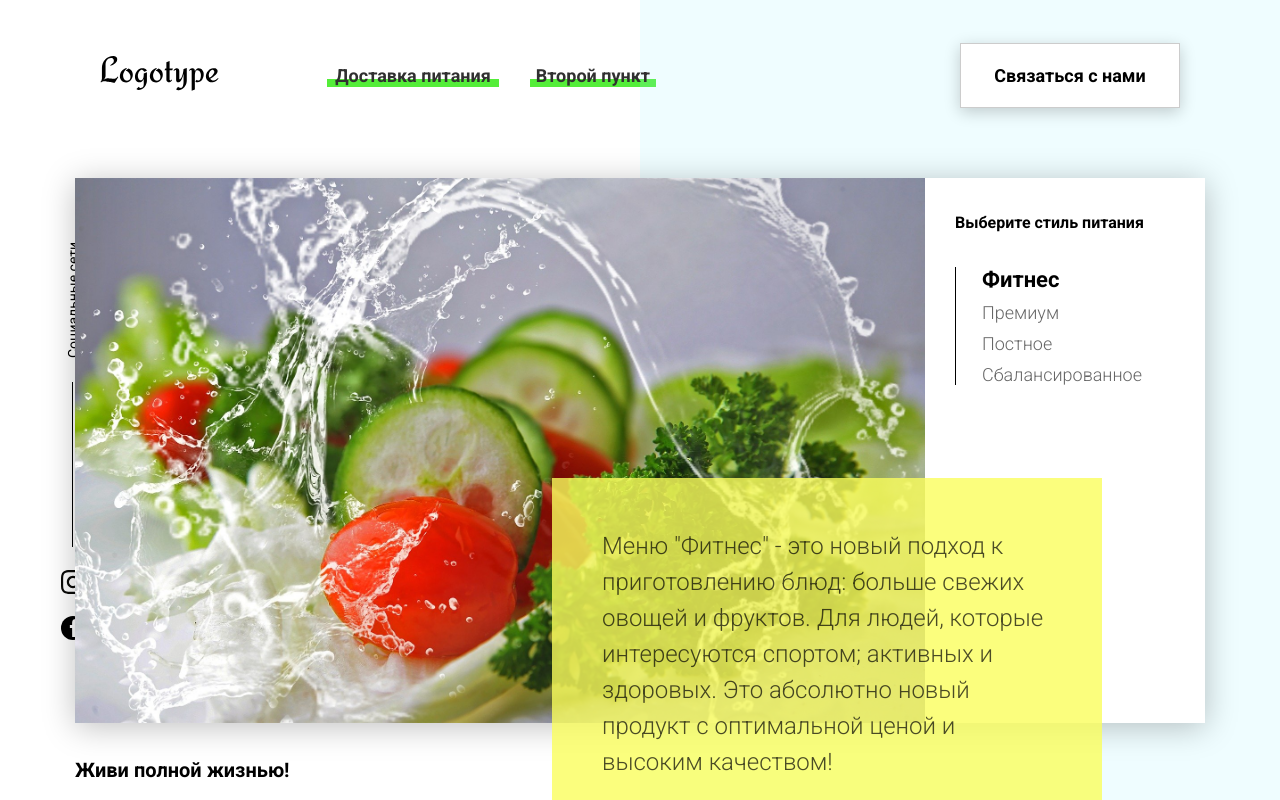
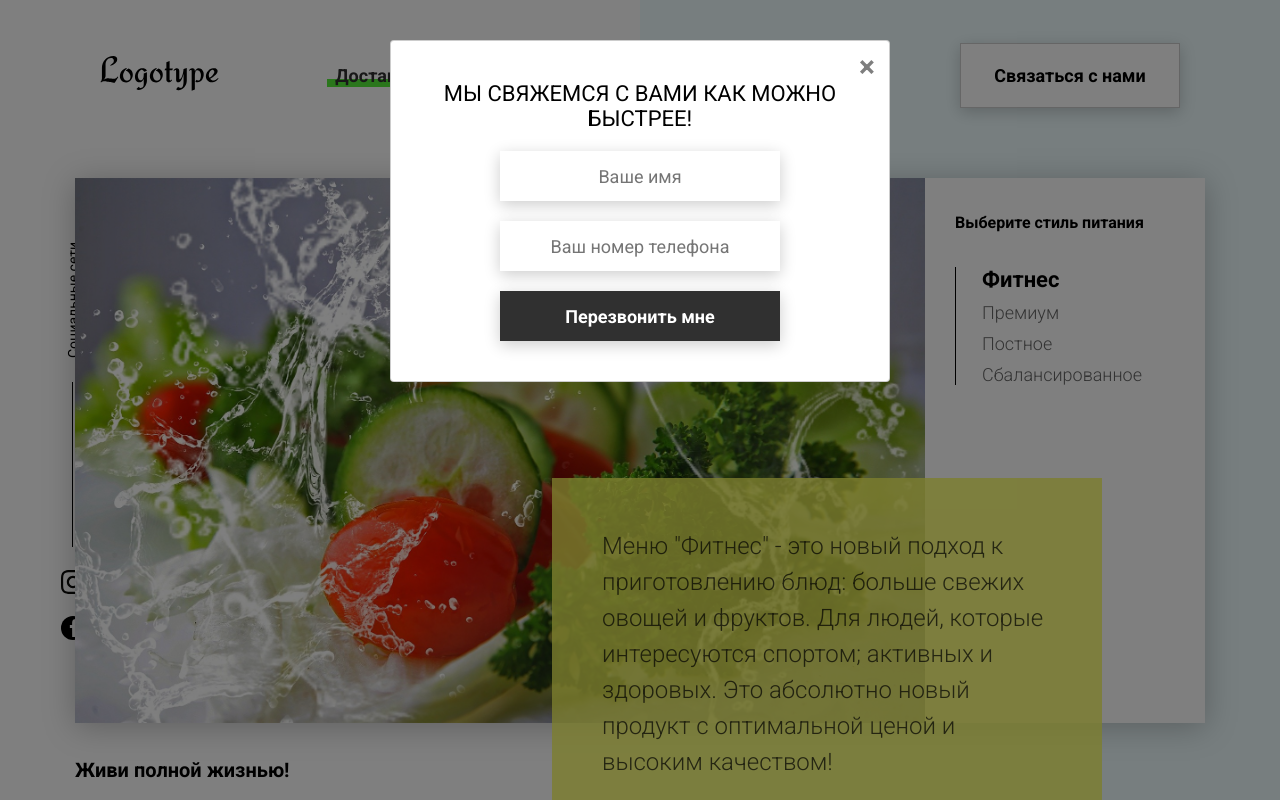
Before and after one commit to alexanderbach91/Food_Landing, a plain HTML site: page index.html in a window 1280 px wide. Shown: the top 800 px of the page. Drawn offline with Linux system fonts and the light colour scheme.

Commit message:
Added modalWindow SetTimeout and scroll functions

```diff
--- a/js/script.js
+++ b/js/script.js
@@ -43,8 +43,8 @@ document.addEventListener('DOMContentLoaded', () => {
 
     //Работа с таймером
 
-    const deadline = '2020-08-12';
-    //const deadline = '2020-08-14';
+    const deadline = '2020-09-12';
+    //const deadline = '2020-09-14';
 
     function getTimeLeft(endtime) {
         const t = Date.parse(endtime) - Date.parse(new Date()), //получаем разницу с дедлайном в мс
@@ -114,6 +114,7 @@ document.addEventListener('DOMContentLoaded', () => {
         modal = document.querySelector('.modal'),
         modalClose = document.querySelector('div[data-close]');
 
+
     //Показать модальное окно при клике
     function showModal(buttons, modalWindow) {
         buttons.forEach(item => {
@@ -121,7 +122,8 @@ document.addEventListener('DOMContentLoaded', () => {
                 //modal.style.display = "block";
                 modalWindow.classList.remove('hide');
                 modalWindow.classList.add('show');
-                document.body.style.overflow = 'hidden'; //убираем прокрутку сайта
+                document.body.style.overflow = 'hidden'; /* //убираем прокрутку сайта  */
+                clearInterval(modalTimerId); //очищаем интервал если открыли модальное окно в ручную
             });
         });
     }
@@ -155,16 +157,39 @@ document.addEventListener('DOMContentLoaded', () => {
     showModal(btnsOpenModal, modal);
     closeModal(modalClose, modal);
 
+    //Всплытие окна через 3 секунды + при прокруте до низу страницы
+
+    function openModal(modalWindow) {
+                modalWindow.classList.remove('hide');
+                modalWindow.classList.add('show');
+                document.body.style.overflow = 'hidden';
+    }
+
+    const modalTimerId = setTimeout(() => {
+        openModal(modal);
+    }, 5000);
+
+    function showModalByScroll() {
+        if (window.pageYOffset + document.documentElement.clientHeight
+            >= document.documentElement.scrollHeight) {
+                openModal(modal);
+                window.removeEventListener('scroll', showModalByScroll);
+            }
+    }
+
+    window.addEventListener('scroll', showModalByScroll);
+
     //генерация меню
 
     class MenuItem {
-        constructor(image, alt, header, description, price, parentSelector) {
+        constructor(image, alt, header, description, price, parentSelector, ...classes) {
             this.image = image;
             this.alt = alt;
             this.header = header;
             this.description = description;
             this.price = price;
             this.parent = document.querySelector(parentSelector);
+            this.classes = classes;
             this.convertPrice = 70;
         }
 
@@ -199,7 +224,12 @@ document.addEventListener('DOMContentLoaded', () => {
                            <div class="menu__item-cost">Цена:</div>
                            <div class="menu__item-total"><span>${this.convertToRub()}</span> руб/день</div>
                        </div>`;
-            div.classList.add('menu__item');
+            //добавляем классы новосозданному элемент
+            if (this.classes.length === 0) {
+                this.classes = "menu__item";
+            } else {
+                this.classes.forEach(classItem => div.classList.add(classItem));
+            }
             this.parent.append(div);
         }
     }
@@ -220,13 +250,16 @@ document.addEventListener('DOMContentLoaded', () => {
     //  appendMenu(menuContainer, menu1);
     //  appendMenu(menuContainer, menu2);
     //  appendMenu(menuContainer, menu3);
+
+    //Создаем новые элементы и сразу их отрисовываем на страницу
     new MenuItem(
         "img/tabs/vegy.jpg",
         "vegy",
         `Меню "Фитнес"`,
         `Меню "Фитнес" - это новый подход к приготовлению блюд: больше свежих овощей и фруктов. Продукт активных и здоровых людей. Это абсолютно новый продукт с оптимальной ценой и высоким качеством!`,
         29,
-        '.menu .container'
+        '.menu .container',
+        'menu__item'
     ).render();
     new MenuItem(
         "img/tabs/elite.jpg",
@@ -234,7 +267,8 @@ document.addEventListener('DOMContentLoaded', () => {
         `Меню “Премиум”`,
         `В меню “Премиум” мы используем не только красивый дизайн упаковки, но и качественное исполнение блюд. Красная рыба, морепродукты, фрукты - ресторанное меню без похода в ресторан!`,
         50,
-        '.menu .container'
+        '.menu .container',
+        'menu__item'
     ).render();
     new MenuItem(
         "img/tabs/post.jpg",
@@ -242,7 +276,8 @@ document.addEventListener('DOMContentLoaded', () => {
         `Меню "Постное"`,
         `Меню “Постное” - это тщательный подбор ингредиентов: полное отсутствие продуктов животного происхождения, молоко из миндаля, овса, кокоса или гречки, правильное количество белков за счет тофу и импортных вегетарианских стейков.`,
         30,
-        '.menu .container'
+        '.menu .container',
+        'menu__item'
     ).render();
 
 
@@ -251,4 +286,6 @@ document.addEventListener('DOMContentLoaded', () => {
 
 
 
+
+
 });
```
Also changed, not shown: index.html (+1 -30 lines).
